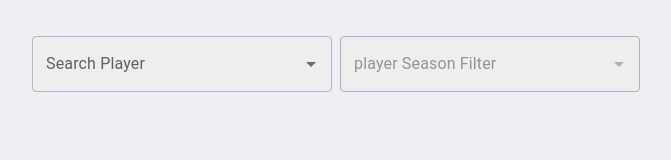
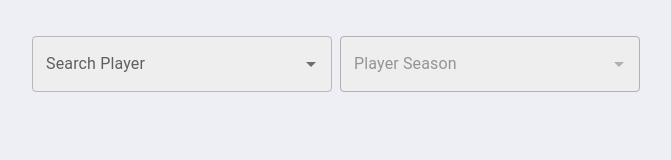
Before and after one commit to timotaij/nextjs-blog, a Next.js app: page / in a window 1280 px wide. Shown: the top 160 px of the page, without its empty margins (304-975 px from the left). Built offline with nearby package versions, Linux system fonts and the light colour scheme; no server answers.

Commit message:
Merge remote-tracking branch 'origin/main'

```diff
--- a/src/pages/index.js
+++ b/src/pages/index.js
@@ -437,7 +437,7 @@ export default function Home() {
                       renderInput={(params) => (
                         <TextField
                           {...params}
-                          label="player Season Filter"
+                          label="Player Season"
                           variant="outlined"
                           sx={{
                             bgcolor: "grey.200",
```
